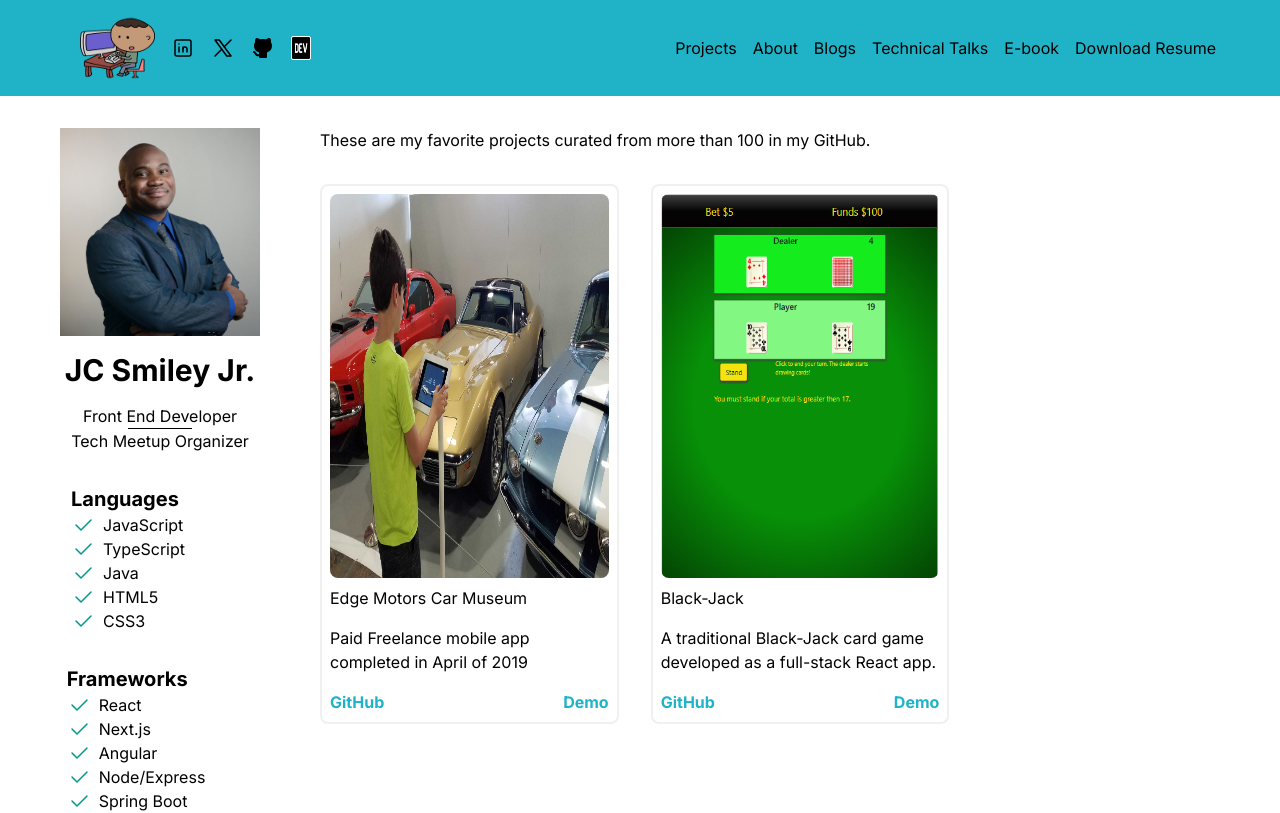
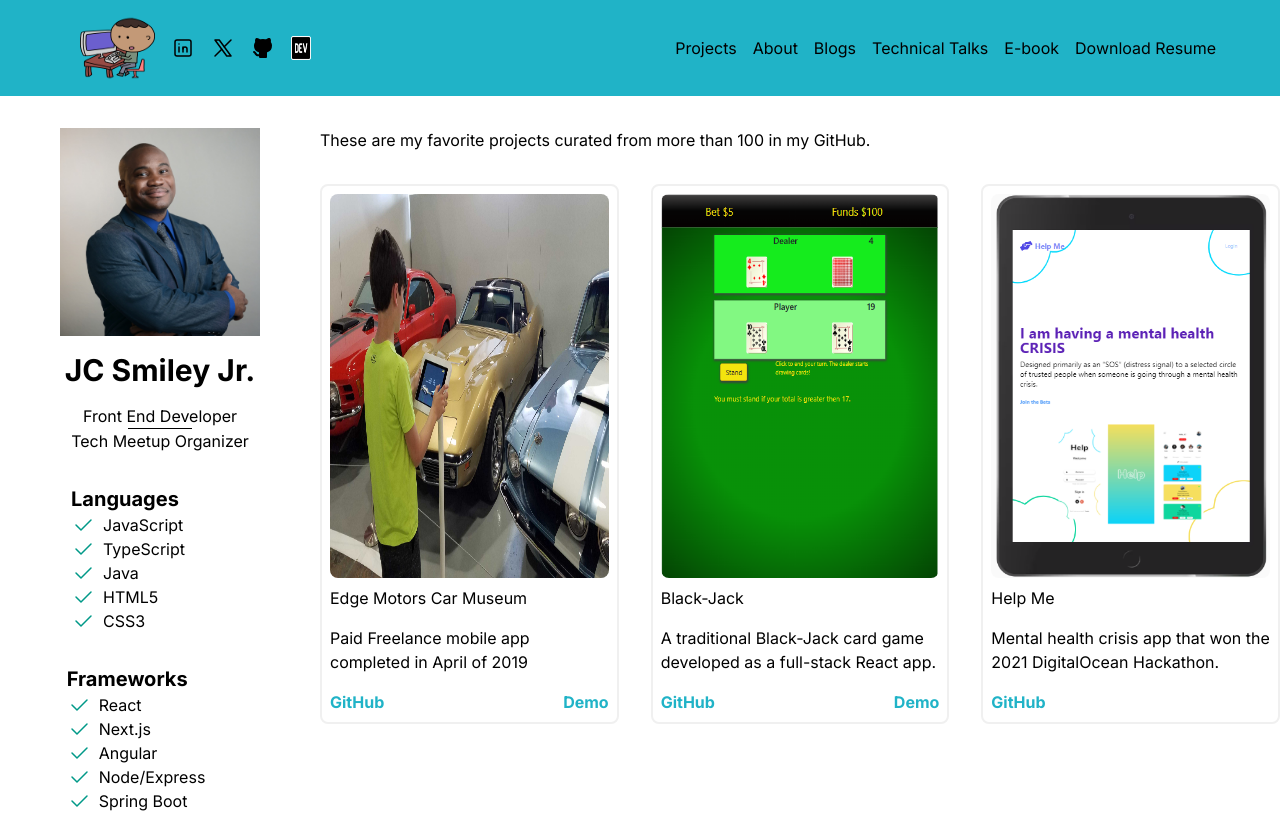
Before and after one commit to jcsmileyjr/portfolio-v4, a Next.js app: page / in a window 1280 px wide. Built offline with nearby package versions, Linux system fonts and the light colour scheme.

Commit message:
Feature: Add the Help-me project

```diff
--- a/src/app/components/project/project.tsx
+++ b/src/app/components/project/project.tsx
@@ -3,6 +3,7 @@ import Image from 'next/image';
 import Link from 'next/link';
 import edgeMotors from '../../images/project-images/edge-motors.jpg';
 import blackjack from '../../images/project-images/blackjack3.png';
+import helpMe from '../../images/project-images/helpMe.png';
 
 const Project = ({project}: {project: ProjectType}) => {
     return (
@@ -11,6 +12,7 @@ const Project = ({project}: {project: ProjectType}) => {
             {/* Feature a image */}
             {project.picture === 'edgeMotors' && <Image src={edgeMotors} alt="" width={200} height={200} className=' w-full h-96 md:w-96 rounded-lg' /> }
             {project.picture === 'blackjack' && <Image src={blackjack} alt="" width={200} height={200} className='w-full h-96 md:w-96 rounded-lg' /> }
+            {project.picture === 'helpMe' && <Image src={helpMe} alt="" width={200} height={200} className='w-full h-96 md:w-96 rounded-lg' /> }
 
 
             {/* Feature title */}
@@ -22,7 +24,10 @@ const Project = ({project}: {project: ProjectType}) => {
             {/* Feature Github link & demo link side by side */}
             <div className="flex flex-row justify-between mt-4">
                 <Link className='hover:underline' style={{color: '#20B3C7', fontWeight: 'bold'}} href={project.github} rel="noopener" target="_blank">GitHub </Link>
-                <Link className='hover:underline' style={{color: '#20B3C7', fontWeight: 'bold'}} href={project.demo} rel="noopener" target="_blank">Demo </Link>
+
+                {project.demo !== "none" &&
+                    <Link className='hover:underline' style={{color: '#20B3C7', fontWeight: 'bold'}} href={project.demo} rel="noopener" target="_blank">Demo </Link>
+                }
             </div>
         </article>
     );
--- a/src/app/data/projects.json
+++ b/src/app/data/projects.json
@@ -11,7 +11,7 @@
         "demo":""
     },
     {
-        "type":"video",
+        "type":"image",
         "picture":"blackjack",
         "title":"Black-Jack",
         "description":"A traditional Black-Jack card game developed as a full-stack React app.",
@@ -20,5 +20,16 @@
         "tech3":"bootstrap",
         "github":"https://github.com/jcsmileyjr/BlackJack",
         "demo":"https://smiley-blackjack-game.netlify.app/"
+    },
+    {
+        "type":"image",
+        "picture":"helpMe",
+        "title":"Help Me",
+        "description":" Mental health crisis app that won the 2021 DigitalOcean Hackathon.",
+        "tech1":"angular",
+        "tech2":"css",
+        "tech3":"html",
+        "github":"https://github.com/xamthor/Help-Client",
+        "demo":"none"
     }
 ]
--- a/src/app/page.tsx
+++ b/src/app/page.tsx
@@ -47,6 +47,7 @@ export default function Home() {
           <div className='grid grid-cols-1 md:grid-cols-3 gap-8'>
             <Project project={Projects[0]} />
             <Project project={Projects[1]} />
+            <Project project={Projects[2]} />
           </div>
         </section>
       </div>
```
